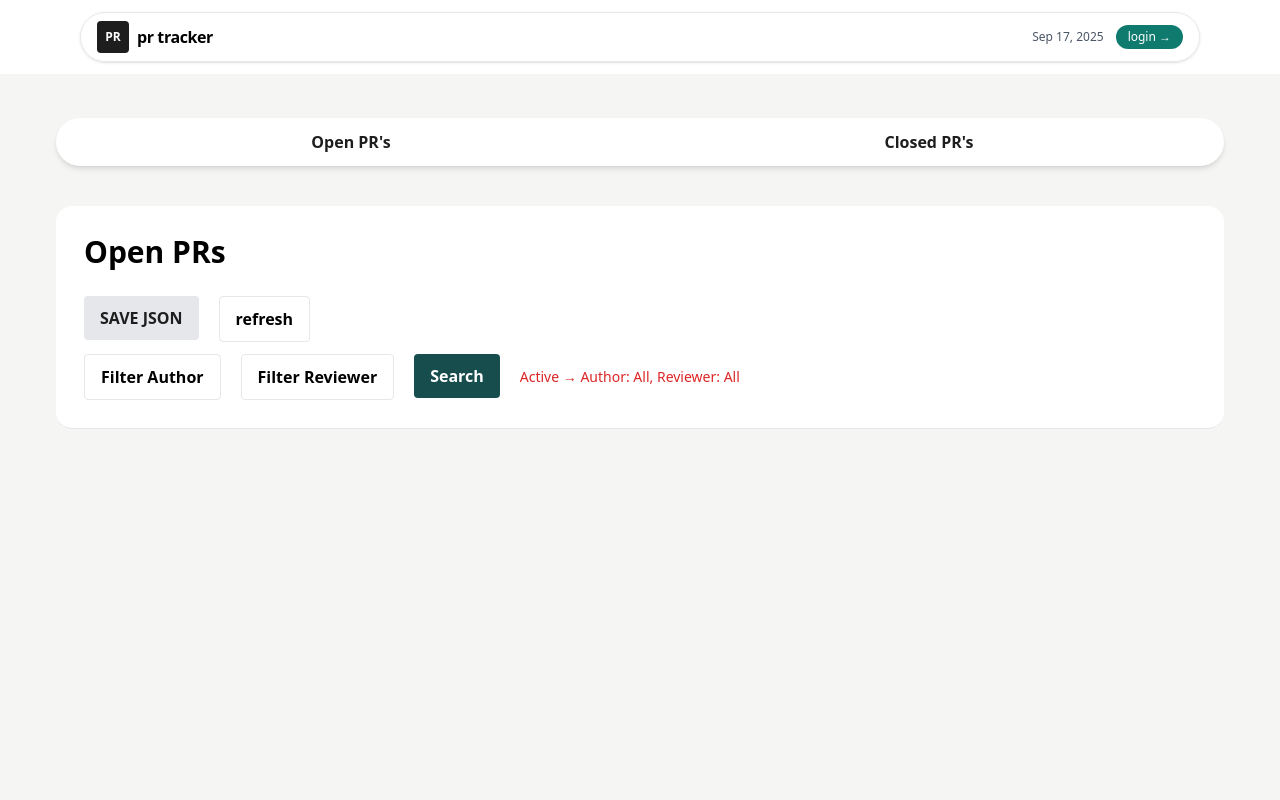
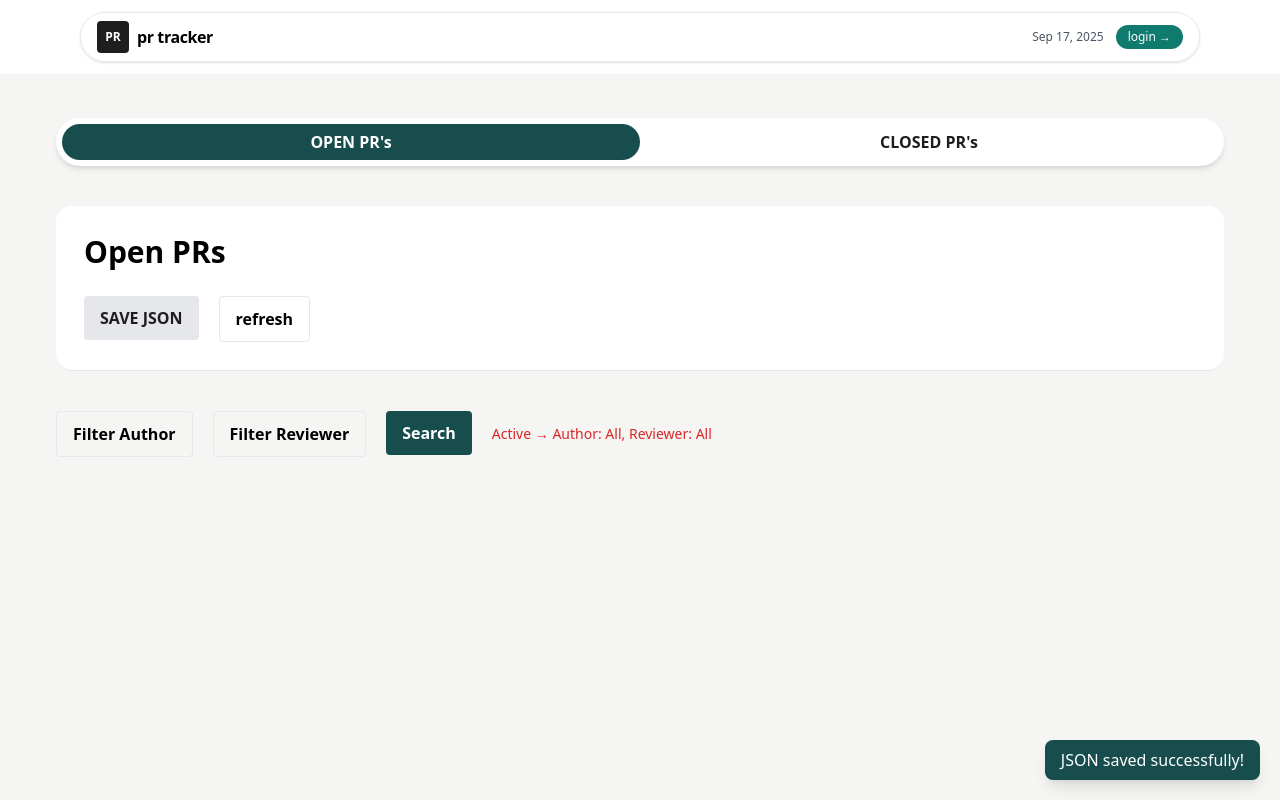
Before and after one commit to chingu-voyages/V57-tier2-team-22, a React (Vite) app in the folder vite-project/: page /prs in a window 1280 px wide. Both pictures are taken after a click on the button "SAVE JSON". Shown: the top 800 px of the page. Built offline with nearby package versions, Linux system fonts and the light colour scheme.

Commit message:
SCRUM-59 -feat(HomePage): update button to link to PRs page - refactor(DropdownMenu, Filters): pass options via props - refactor(Tabs, SectionHeader): accept props and support active tab state - refactor(PRsPage): fetch PR data and store in component state - feat(Toast): add Toast component (WIP)

```diff
--- a/vite-project/src/components/DropdownMenu.tsx
+++ b/vite-project/src/components/DropdownMenu.tsx
@@ -5,22 +5,22 @@ import { UseClickOutside } from '../hooks/UseClickOutside';
 interface DropdownMenuProps {
   label: string;
   options: string[];
+  value: string;
   onSelect: (value: string) => void;
 }
 
 export default function DropdownMenu({
   label,
   options = [],
+  value,
   onSelect,
 }: DropdownMenuProps) {
   const [isOpen, setIsOpen] = useState(false);
-  const [selected, setSelected] = useState('');
   const ref = useRef<HTMLDivElement>(null);
 
   UseClickOutside(ref, () => setIsOpen(false));
 
   const handleSelect = (value: string) => {
-    setSelected(value);
     onSelect(value);
     setIsOpen(false);
   };
@@ -28,7 +28,7 @@ export default function DropdownMenu({
   return (
     <div ref={ref} className='relative inline-block'>
       <Button variant='tertiary' onClick={() => setIsOpen((prev) => !prev)}>
-        {selected ? `Filter ${label}: ${selected}` : `Filter ${label}`}
+        {value ? `Filter ${label}: ${value}` : `Filter ${label}`}
       </Button>
 
       <div
--- a/vite-project/src/components/Filters.tsx
+++ b/vite-project/src/components/Filters.tsx
@@ -1,25 +1,41 @@
 import DropdownMenu from './DropdownMenu';
 import Button from './Button';
-import { useState } from 'react';
 
-export default function Filters() {
-  const [author, setAuthor] = useState('');
-  const [reviewer, setReviewer] = useState('');
+type FiltersProps = {
+  author: string;
+  reviewer: string;
+  authorOptions: string[];
+  reviewerOptions: string[];
+  onAuthorChange: (val: string) => void;
+  onReviewerChange: (val: string) => void;
+  onSearch: () => void;
+};
 
+export default function Filters({
+  author,
+  reviewer,
+  authorOptions,
+  reviewerOptions,
+  onAuthorChange,
+  onReviewerChange,
+  onSearch,
+}: FiltersProps) {
   return (
     <div className='flex flex-col gap-2 md:flex-row md:gap-5'>
       <DropdownMenu
         label='Author'
-        options={['jazz', 'matthew', 'kevin', 'viral', 'thais']}
-        onSelect={setAuthor}
+        options={authorOptions}
+        value={author}
+        onSelect={onAuthorChange}
       />
       <DropdownMenu
         label='Reviewer'
-        options={['jazz', 'matthew', 'kevin', 'viral', 'thais']}
-        onSelect={setReviewer}
+        options={reviewerOptions}
+        value={reviewer}
+        onSelect={onReviewerChange}
       />
       <div className='mt-3 md:mt-0'>
-        <Button onClick={() => alert('searching....')}>Search</Button>
+        <Button onClick={onSearch}>Search</Button>
       </div>
       {/* TODO: for debugging display, remove later */}
       <div className='text-sm text-error self-center flex-1'>
--- a/vite-project/src/components/SectionHeader.tsx
+++ b/vite-project/src/components/SectionHeader.tsx
@@ -1,19 +1,31 @@
+import { useState } from 'react';
 import Button from './Button';
-import Filters from './Filters';
+import Toast from './Toast';
 
-// TODO: create toast component
+type SectionHeaderProps = {
+  activeTab: 'open' | 'closed';
+  onSave: () => void;
+  onRefresh: () => void;
+};
 
-export default function SectionHeader() {
+export default function SectionHeader({ activeTab }: SectionHeaderProps) {
+  const [toast, setToast] = useState<string | null>(null);
+  const showToast = (msg: string) => {
+    setToast(msg);
+    setTimeout(() => setToast(null), 3000);
+  };
+
   return (
     <div className='bg-white rounded-2xl flex flex-col p-5 md:p-7 gap-3 border-b border-grey-secondary'>
-      <h1 className='font-bold text-xl mb-3.5 md:text-3xl '>Open PRs</h1>
+      <h1 className='font-bold text-xl mb-3.5 md:text-3xl '>
+        {' '}
+        {activeTab === 'open' ? 'Open PRs' : 'Closed PRs'}
+      </h1>
       <div className='flex gap-5'>
         <div>
           <Button
             variant='secondary'
-            onClick={() => {
-              alert('saved');
-            }}
+            onClick={() => showToast('JSON saved successfully!')}
           >
             SAVE JSON
           </Button>
@@ -21,16 +33,14 @@ export default function SectionHeader() {
         <div>
           <Button
             variant='tertiary'
-            onClick={() => {
-              alert('refreshed');
-            }}
+            onClick={() => showToast('JSON saved successfully!')}
           >
             refresh
           </Button>
         </div>
       </div>
 
-      <Filters />
+      {toast && <Toast message={toast} onClose={() => setToast(null)} />}
     </div>
   );
 }
--- a/vite-project/src/components/Tabs.tsx
+++ b/vite-project/src/components/Tabs.tsx
@@ -1,11 +1,29 @@
-export default function Tabs() {
+type TabsProps = {
+  activeTab: 'open' | 'closed';
+  onTabChange: (tab: 'open' | 'closed') => void;
+};
+
+export default function Tabs({ activeTab, onTabChange }: TabsProps) {
   return (
     <div className='flex bg-white p-1.5 rounded-full shadow-md font-semibold'>
-      <button className='rounded-full py-1.5 text-black text-center flex-1 cursor-pointer active:bg-green active:text-white'>
-        Open PR's
+      <button
+        onClick={() => onTabChange('open')}
+        className={`rounded-full py-1.5 text-center flex-1 cursor-pointer ${
+          activeTab === 'open' ? 'bg-green text-white' : 'text-black'
+        }`}
+      >
+        OPEN PR's
       </button>
-      <button className='rounded-full py-1.5 text-black text-center flex-1 cursor-pointer active:bg-green active:text-white'>
-        Closed PR's
+      <button
+        onClick={() => {
+          console.log('Clicked closed tab!');
+          onTabChange('closed');
+        }}
+        className={`rounded-full py-1.5 text-center flex-1 cursor-pointer ${
+          activeTab === 'closed' ? 'bg-green text-white' : 'text-black'
+        }`}
+      >
+        CLOSED PR's
       </button>
     </div>
   );
--- /dev/null
+++ b/vite-project/src/components/Toast.tsx
@@ -0,0 +1,26 @@
+// FIXME:
+
+import { useEffect } from 'react';
+
+type ToastProps = {
+  message: string;
+  onClose: () => void;
+  duration?: number;
+};
+
+export default function Toast({
+  message,
+  onClose,
+  duration = 3000,
+}: ToastProps) {
+  useEffect(() => {
+    const timer = setTimeout(onClose, duration);
+    return () => clearTimeout(timer);
+  }, [onClose, duration]);
+
+  return (
+    <div className='fixed bottom-5 right-5 bg-green text-white px-4 py-2 rounded-lg shadow-lg transition-opacity'>
+      {message}
+    </div>
+  );
+}
--- a/vite-project/src/pages/PRsPage.tsx
+++ b/vite-project/src/pages/PRsPage.tsx
@@ -1,11 +1,54 @@
+import { useEffect, useState } from 'react';
+import { fetchPRs } from '../api-mocks/api';
+import { PRData } from '../types';
+
 import SectionHeader from '../components/SectionHeader';
 import Tabs from '../components/Tabs';
+import Filters from '../components/Filters';
 
 export default function PRsPage() {
+  const [prs, setPrs] = useState<PRData[]>([]);
+  const [activeTab, setActiveTab] = useState<'open' | 'closed'>('open');
+  const [author, setAuthor] = useState('');
+  const [reviewer, setReviewer] = useState('');
+
+  useEffect(() => {
+    fetchPRs().then((data) => {
+      setPrs(data);
+      console.log(data);
+    });
+  }, []);
+
+  const authorOptions = [
+    'All',
+    ...new Set(prs.map((pr) => pr.author.username)),
+  ];
+
+  console.log(authorOptions);
+
+  const reviewerOptions = [
+    'All',
+    ...new Set(prs.flatMap((pr) => pr.reviewers.map((r) => r.username))),
+  ];
+
+  console.log(reviewerOptions);
   return (
     <main className='bg-bg-main h-screen p-3 md:p8 lg:px-14 lg:py-11 flex flex-col gap-4 lg:gap-10'>
-      <Tabs />
-      <SectionHeader />
+      <Tabs activeTab={activeTab} onTabChange={setActiveTab} />
+      <SectionHeader
+        activeTab={activeTab}
+        onSave={() => console.log('Save JSON')}
+        onRefresh={() => console.log('Refresh')}
+      />
+      <Filters
+        author={author}
+        reviewer={reviewer}
+        authorOptions={authorOptions}
+        reviewerOptions={reviewerOptions}
+        onAuthorChange={(val) => setAuthor(val === 'All' ? '' : val)}
+        onReviewerChange={(val) => setReviewer(val === 'All' ? '' : val)}
+        onSearch={() => console.log('Search clicked!')}
+      />
     </main>
   );
 }
```
Also changed, not shown: vite-project/src/pages/HomePage.tsx (+85 -41 lines).
